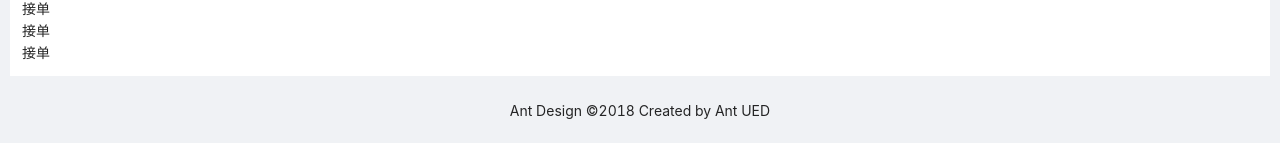
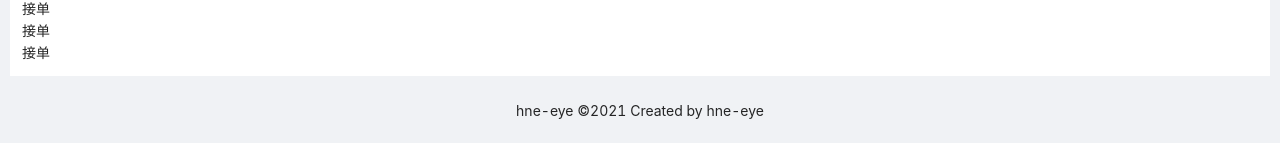
Before and after one commit to qianmianyao/work-order-client, a Vue app: page /#/ in a window 1280 px wide. Shown: the part 854-997 px from the top of the page. Built offline with nearby package versions, Linux system fonts and the light colour scheme.

Commit message:
:lipstick: 更新底部版权

```diff
--- a/src/views/Home.vue
+++ b/src/views/Home.vue
@@ -40,7 +40,7 @@
     </a-layout-content>
 
     <a-layout-footer style="text-align: center">
-      Ant Design ©2018 Created by Ant UED
+      hne-eye ©2021 Created by hne-eye
     </a-layout-footer>
   </a-layout>
 </template>
--- a/src/views/Login.vue
+++ b/src/views/Login.vue
@@ -35,7 +35,7 @@
       </div>
     </a-layout-content>
     <a-layout-footer style="text-align: center">
-      Ant Design ©2018 Created by Ant UED
+      hne-eye ©2021 Created by hne-eye
     </a-layout-footer>
   </a-layout>
 </template>
```
